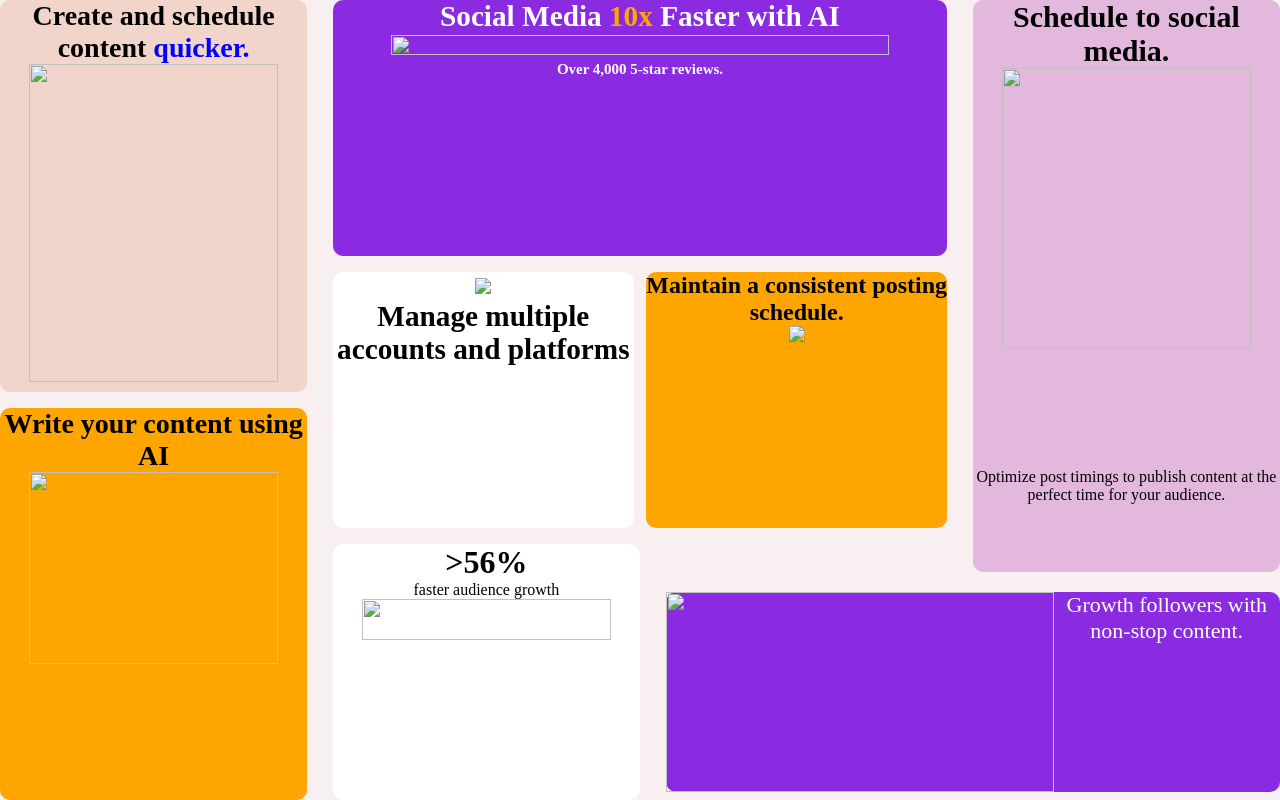
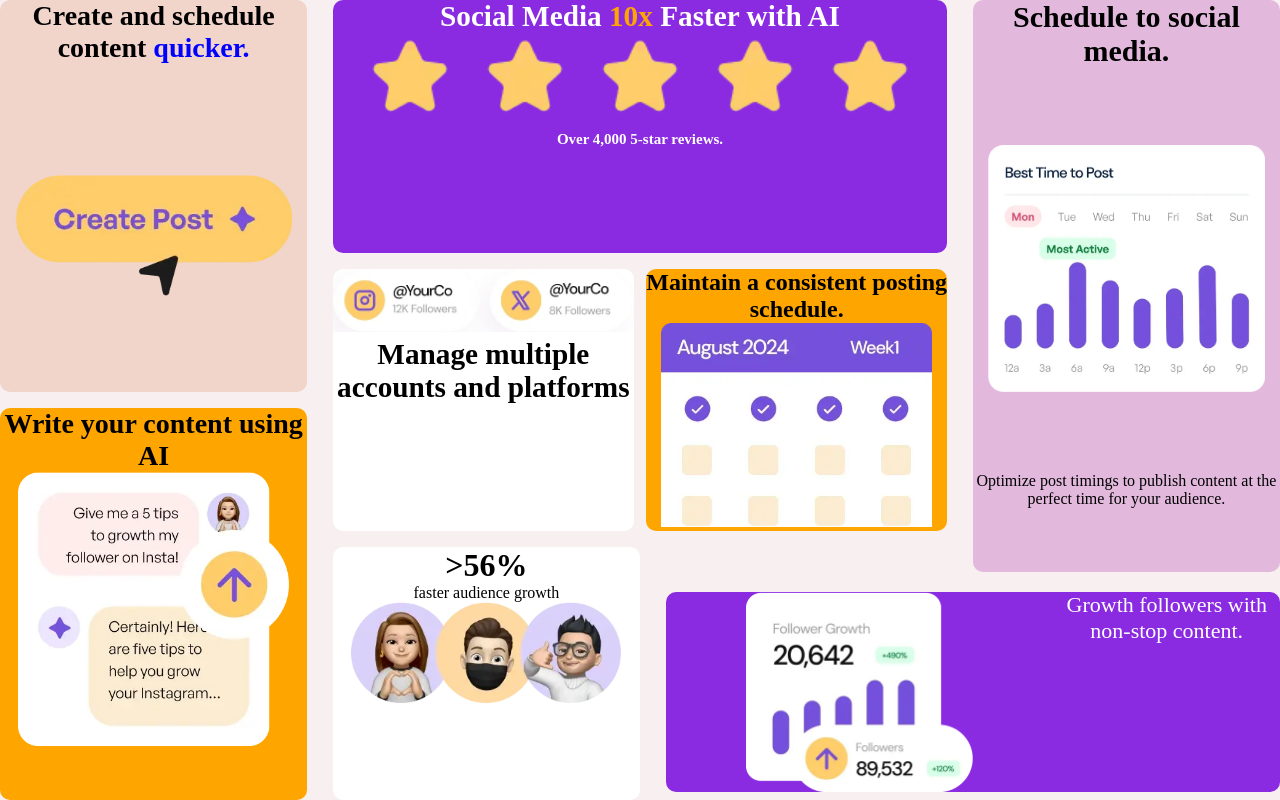
Before and after one commit to AnkitaDas25b/bento-grid-new, a plain HTML site: page index.html in a window 1280 px wide. Drawn offline with Linux system fonts and the light colour scheme.

Commit message:
Update index.html

```diff
--- a/index.html
+++ b/index.html
@@ -10,11 +10,11 @@
             <div class="p1">
                <div class="box1">
                   <p>Create and schedule content <span>quicker.</span></p>
-                   <img src="New folder/illustration-create-post.webp">
+                   <img src="illustration-create-post.webp">
                </div>
                <div class="box2">
                   <p>Write your content using AI</p>
-                  <img src="New folder/illustration-ai-content.webp">
+                  <img src="illustration-ai-content.webp">
                  </div>
             </div>
 
@@ -22,18 +22,18 @@
                <div class="u1">
               <div class="box3">
                <h3>Social Media <span class="tenx">10x</span> Faster with AI</h3>
-               <img src="New folder/illustration-five-stars.webp">
+               <img src="illustration-five-stars.webp">
                <p>Over 4,000 5-star reviews.</p>
               </div>
                </div>
                <div class="u2">
               <div class="box4">
-               <img src="New folder/illustration-multiple-platforms.webp">
+               <img src="illustration-multiple-platforms.webp">
                <h3>Manage multiple accounts and platforms</h3>
               </div>
               <div class="box5">
                <h2>Maintain a consistent posting schedule.</h2>
-               <img src="New folder/illustration-consistent-schedule.webp">
+               <img src="illustration-consistent-schedule.webp">
                </h3>
               </div>
               </div>
@@ -41,7 +41,7 @@
               <div class="box6">
                <h1>>56%</h1>
                <p>faster audience growth</p>
-               <img src="New folder/illustration-audience-growth.webp">
+               <img src="illustration-audience-growth.webp">
               </div>
               <div class="box7"></div>
               </div>
@@ -50,7 +50,7 @@
             <div class="p3">
                <div class="box8">
                   <h3>Schedule to social media.</h3>
-                  <img src="New folder/illustration-schedule-posts.webp">
+                  <img src="illustration-schedule-posts.webp">
                   <p>Optimize post timings to publish content at the perfect time for your audience.</p>
                </div>
 
@@ -58,7 +58,7 @@
 
             </div>
               <div class="p4">
-               <img src="New folder/illustration-grow-followers.webp">
+               <img src="illustration-grow-followers.webp">
                <p>Growth followers with non-stop content.</p>
               </div>
 
@@ -66,4 +66,5 @@
 
          </div>
     </body>
+
 </html>
```
